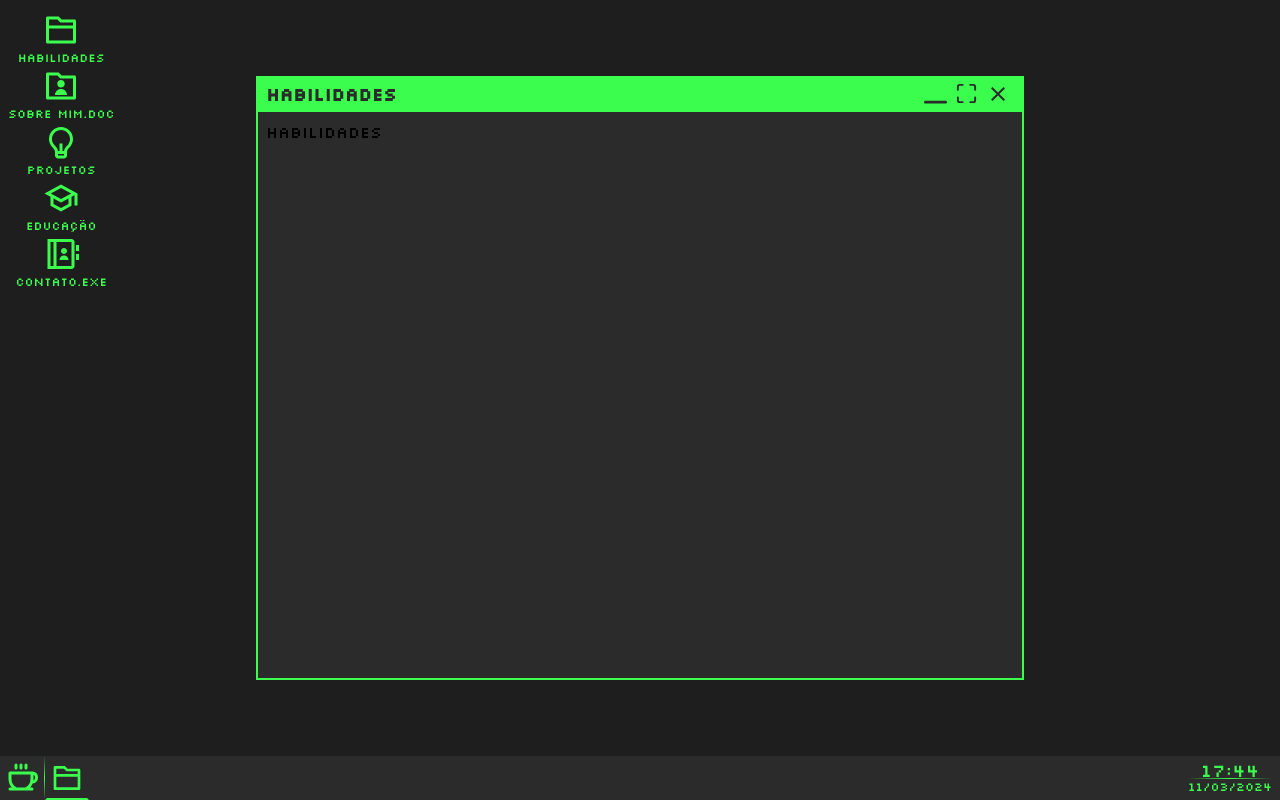
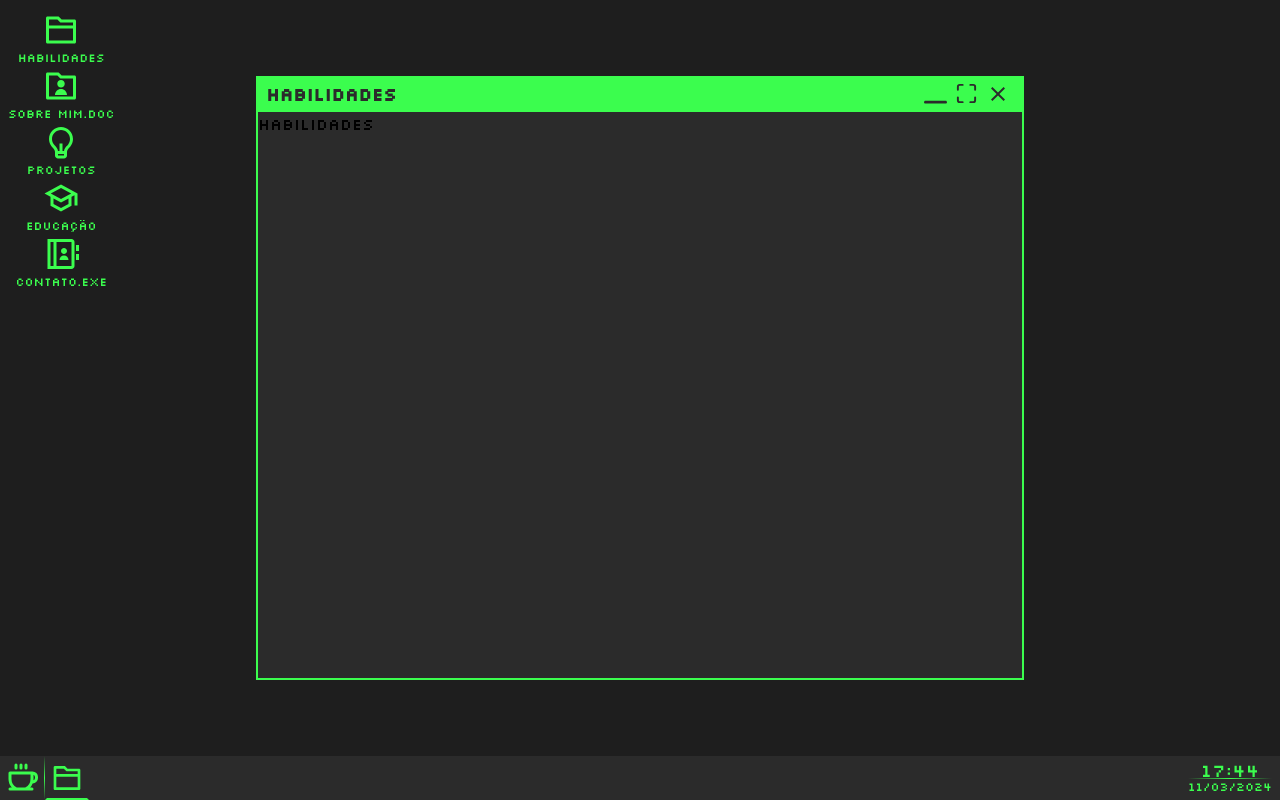
Before and after one commit to Icaro-Davi/personal-portfolio, a Next.js app: page / in a window 1280 px wide. Both pictures are taken after a click on the link "Habilidades". Built offline with nearby package versions, Linux system fonts and the light colour scheme.

Commit message:
change tag

```diff
--- a/src/components/FileWindow/Container.tsx
+++ b/src/components/FileWindow/Container.tsx
@@ -4,16 +4,16 @@ import { forwardRef, memo } from 'react';
 import type { ContainerProps } from "./types";
 
 const Container = forwardRef<HTMLDivElement, ContainerProps>((props, ref) => (
-    <div
+    <section
         {...props}
         ref={ref}
         className={className.container.toClassName()}
     >
         {props.headerchildren}
-        <div className="p-2 text-base flex-1" >
+        <div className="text-base flex-1 overflow-hidden" >
             {props.children}
         </div>
-    </div>
-))
+    </section>
+));
 
 export default memo(Container);
```
